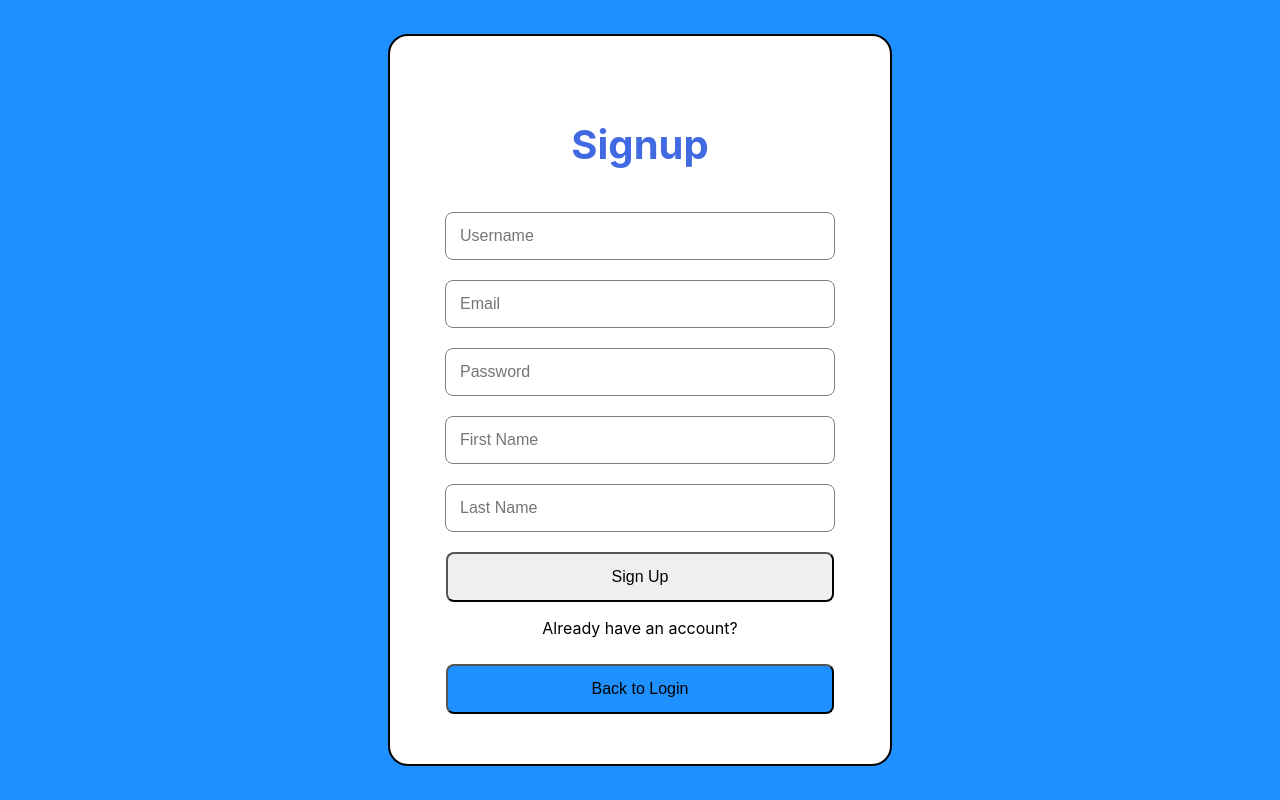
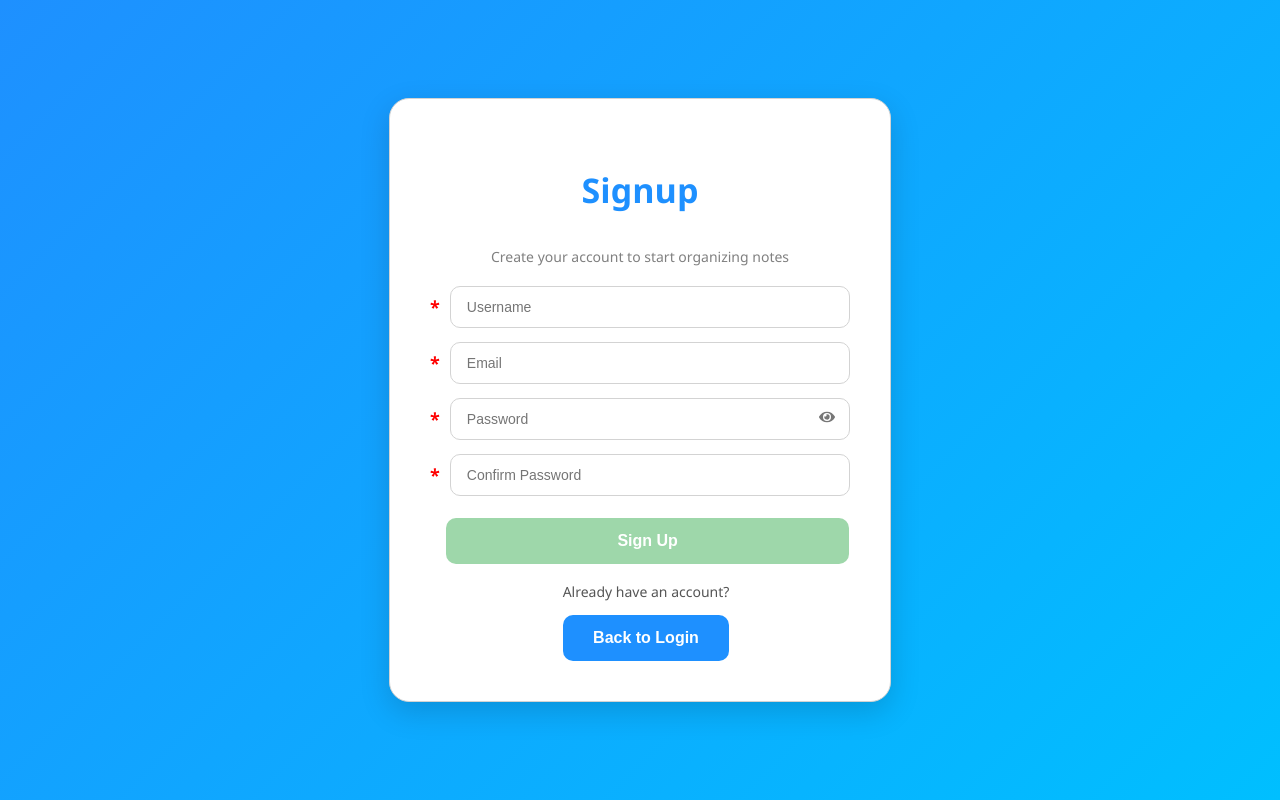
Before and after one commit to AvanoBerlingieri/Notes_App, a React (Create React App) app in the folder frontend/: page /signup in a window 1280 px wide. Built offline with nearby package versions, Linux system fonts and the light colour scheme; no server answers.

Commit message:
Refined signup page, changed background to a gradient, adjusted size and spacing of card and form, added asterisks to show what fields are required. Created password strength function to measure password strength, added labels to show users what is missing from password requirements

```diff
--- a/frontend/src/pages/Signup.js
+++ b/frontend/src/pages/Signup.js
@@ -1,6 +1,7 @@
 import {useState} from "react";
 import {signupUser} from "../apis/auth/Signup";
-import { Link, useNavigate } from "react-router-dom";
+import {Link, useNavigate} from "react-router-dom";
+import {FaEye, FaEyeSlash} from "react-icons/fa";
 import "./css/Signup.css";
 
 export default function Signup() {
@@ -9,41 +10,73 @@ export default function Signup() {
         username: "",
         email: "",
         password: "",
-        firstname:"",
-        lastname:""
+        confirmPassword: ""
     });
 
-    // nav hooks
     const navigate = useNavigate();
+    const [message, setMessage] = useState("");
+    const [showPassword, setShowPassword] = useState(false);
+    const [loading, setLoading] = useState(false);
 
-    // to set messages
-    const [message, setMessage] = useState("");
+    // Password strength
+    function getPasswordStrength(pass) {
+        let score = 0;
+        if (pass.length >= 8) score++;
+        if (/[0-9]/.test(pass)) score++;
+        if (/[!@#$%^&*(),.?":{}|<>]/.test(pass)) score++;
+        if (/[A-Z]/.test(pass)) score++;
 
-    //handle input change and update state
+        if (score <= 1) return {label: "Weak", class: "weak"};
+        if (score === 2 || score === 3) return {label: "Medium", class: "medium"};
+        return {label: "Strong", class: "strong"};
+    }
+
+    const passwordStrength = getPasswordStrength(form.password);
+    const passwordsMatch = form.password === form.confirmPassword;
+
+    // Handle input changes
     const handleChange = (e) => {
         setForm({...form, [e.target.name]: e.target.value});
         setMessage("");
     };
 
-    // handle form submission
+    const passwordRules = {
+        length: form.password.length >= 8,
+        number: /\d/.test(form.password),
+        special: /[!@#$%^&*(),.?":{}|<>]/.test(form.password)
+    };
+
+    // Handle form submission
     const handleSubmit = async (e) => {
         e.preventDefault();
+        setLoading(true);
 
-        // client side validation
+        const passwordRegex = /^(?=.*[0-9])(?=.*[!@#$%^&*(),.?":{}|<>]).{8,}$/;
+
         if (!form.username || !form.email || !form.password) {
-            setMessage("Please Fill In All Fields");
+            setMessage("Please Fill In All Required Fields");
             return;
         }
 
-        // api call to create new user
+        if (!passwordRegex.test(form.password)) {
+            setMessage(
+                "Password must be at least 8 characters, include a number and special character"
+            );
+            return;
+        }
+
+        if (!passwordsMatch) {
+            setMessage("Passwords do not match");
+            return;
+        }
+
         try {
             const res = await signupUser(form);
-
             setMessage(res.message);
             navigate("/");
-
         } catch (err) {
             setMessage(err.response?.data?.message || "Error signing up");
+            setLoading(false);
         }
     };
 
@@ -51,47 +84,102 @@ export default function Signup() {
         <div className="signup-container">
             <div className="signup-card">
                 <h2>Signup</h2>
+                <p className="signup-subtitle">Create your account to start organizing notes</p>
 
                 <form onSubmit={handleSubmit}>
+                    <div className="input-group">
+                        <span className="required">*</span>
                         <input
                             name="username"
                             placeholder="Username"
+                            value={form.username}
                             onChange={handleChange}
-                        required={true}
+                            required
                         />
+                    </div>
+
+                    <div className="input-group">
+                        <span className="required">*</span>
                         <input
                             name="email"
                             placeholder="Email"
                             type="email"
+                            value={form.email}
                             onChange={handleChange}
-                        required={true}
+                            required
                         />
+                    </div>
+
+                    <div className="input-group password-group">
+                        <span className="required">*</span>
+
                         <input
                             name="password"
                             placeholder="Password"
+                            type={showPassword ? "text" : "password"}
+                            onChange={handleChange}
+                            required
+                        />
+
+                        <span className="eye-icon"
+                              onClick={() => setShowPassword(!showPassword)}
+                        >{showPassword ? <FaEyeSlash/> : <FaEye/>}
+                        </span>
+
+                    </div>
+
+                    {form.password && (
+                        <div className="password-rules">
+                            <p className={passwordRules.length ? "valid" : "invalid"}>
+                                At least 8 characters
+                            </p>
+
+                            <p className={passwordRules.number ? "valid" : "invalid"}>
+                                At least 1 number
+                            </p>
+
+                            <p className={passwordRules.special ? "valid" : "invalid"}>
+                                At least 1 special character
+                            </p>
+                        </div>
+                    )}
+
+                    {form.password && (
+                        <div className="password-strength">
+                            <div className={`strength-bar ${passwordStrength.class}`}></div>
+                            <span>{passwordStrength.label}</span>
+                        </div>
+                    )}
+
+                    <div className="input-group">
+                        <span className="required">*</span>
+                        <input
+                            name="confirmPassword"
+                            placeholder="Confirm Password"
                             type="password"
+                            value={form.confirmPassword}
                             onChange={handleChange}
-                        required={true}
+                            required
                         />
-                    <input
-                        name="firstname"
-                        placeholder="First Name"
-                        onChange={handleChange}
-                        required={false}
-                    />
-                    <input
-                        name="lastname"
-                        placeholder="Last Name"
-                        onChange={handleChange}
-                        required={false}
-                    />
-                    <button className={"signupBtn"} type="submit">Sign Up</button>
+                    </div>
+
+                    {!passwordsMatch && form.confirmPassword && (
+                        <p className="password-error">Passwords do not match</p>
+                    )}
+
+                    <button className="signupBtn"
+                            type="submit"
+                            disabled={loading || !form.password || !passwordsMatch}
+                    >
+                        {loading ? "Creating Account..." : "Sign Up"}
+                    </button>
+
                 </form>
 
                 <div className="login-link">
                     <p>Already have an account?</p>
                     <Link to="/">
-                        <button className={"backBtn"}>Back to Login</button>
+                        <button className="backBtn">Back to Login</button>
                     </Link>
                 </div>
 
--- a/frontend/src/pages/css/Signup.css
+++ b/frontend/src/pages/css/Signup.css
@@ -3,56 +3,191 @@
     justify-content: center;
     align-items: center;
     min-height: 100vh;
-    background-color: dodgerblue;
+    padding: 0 20px;
+    background: linear-gradient(135deg, #1e90ff, #00bfff);
+    font-family: 'Segoe UI', Tahoma, Geneva, Verdana, sans-serif;
 }
 
 .signup-card {
-    justify-content: center;
-    padding: 50px;
+    padding: 40px 40px;
     border-radius: 20px;
-    border: 2px solid;
-    width: 400px;
-    text-align: center;
-    background-color: white;
+    border: 1px solid lightgray;
+    width: 420px;
+    max-width: 95%;
+    background-color: #fff;
+    box-shadow: 0 10px 30px rgba(0,0,0,0.15);
+    display: flex;
+    flex-direction: column;
+    align-items: center;
 }
 
 .signup-card h2 {
-    font-size: 40px;
-    color: royalblue;
+    font-size: 34px;
+    color: dodgerblue;
+    margin-bottom: 20px;
 }
 
-.signup-card input {
-    width: 90%;
-    padding: 14px;
-    margin: 10px 0;
-    border-radius: 8px;
-    border: 1px solid grey;
-    font-size: 16px;
+.signup-subtitle {
+    font-size: 14px;
+    color: grey;
+    margin-bottom: 20px;
 }
 
-.signup-card button {
-    width: 97%;
-    padding: 14px;
-    margin-top: 10px;
-    border-radius: 8px;
-    font-size: 16px;
-    cursor: pointer;
-    transition: all 0.3s ease;
+.signup-card form {
+    width: 100%;
 }
 
-.signup-card .signupBtn:hover
-{
-    background: darkgreen !important;
+/* INPUT FIELDS */
+.input-group {
+    display: flex;
+    align-items: center;
+    gap: 10px;
+    margin-bottom: 14px;
 }
 
-.signup-card .message {
-    color: red;
+.input-group input {
+    flex: 1;
+    padding: 12px 16px;
+    border-radius: 10px;
+    border: 1px solid lightgrey;
+    font-size: 14px;
+    outline: none;
+    transition: border 0.2s ease, box-shadow 0.2s ease;
 }
 
-.signup-card .backBtn {
-    background-color: dodgerblue !important;
+.input-group input:focus {
+    border-color: #1e90ff;
+    box-shadow: 0 0 5px rgba(30,144,255,0.25);
 }
 
-.signup-card .backBtn:hover {
-    background: blue !important;
+.required {
+    color: red;
+    font-weight: bold;
+    font-size: 18px;
 }
+
+/* PASSWORD STRENGTH */
+.password-strength {
+    width: 95%;
+    padding-left: 20px;
+    display: flex;
+    align-items: center;
+    gap: 10px;
+}
+
+.strength-bar {
+    flex: 1;
+    height: 6px;
+    border-radius: 4px;
+    background-color: #eee;
+}
+
+.strength-bar.weak {
+    background-color: #ff4d4f;
+}
+
+.strength-bar.medium {
+    background-color: #faad14;
+}
+
+.strength-bar.strong {
+    background-color: #52c41a;
+}
+
+.password-strength span {
+    font-size: 12px;
+    font-weight: 500;
+}
+
+.password-rules p {
+    font-size: 12px;
+    color: #777;
+    margin: 2px 0;
+}
+
+.password-rules .invalid {
+    color: red;
+    padding-left: 20px;
+}
+.password-rules .valid {
+    color: #28a745;
+    padding-left: 20px;
+}
+
+.password-error {
+    color: red;
+    font-size: 14px;
+    text-align: center;
+    margin-bottom: 8px;
+}
+
+/* PASSWORD VISIBILITY*/
+.password-group {
+    position: relative;
+}
+
+.eye-icon {
+    position: absolute;
+    right: 15px;
+    cursor: pointer;
+    color: #777;
+}
+
+/* BUTTONS */
+.signup-card button {
+    width: 100%;
+    padding: 14px;
+    border-radius: 10px;
+    font-size: 16px;
+    font-weight: bold;
+    cursor: pointer;
+    border: none;
+    transition: all 0.25s ease;
+}
+
+.signupBtn {
+    background-color: #28a745;
+    color: white;
+    margin-top: 8px;
+    margin-left: 16px;
+    width: 96%!important;
+}
+
+.signupBtn:hover:enabled {
+    background-color: #218838;
+}
+
+.signupBtn:disabled {
+    background-color: #9ed7aa;
+    cursor: not-allowed;
+}
+
+.backBtn {
+    background-color: #1e90ff;
+    color: white;
+    margin-top: 10px;
+}
+
+.backBtn:hover {
+    background-color: #187bcd;
+}
+
+/* LOGIN */
+.login-link {
+    margin-top: 4px;
+    font-size: 14px;
+    color: #555;
+    margin-left: 12px;
+}
+
+.login-link p {
+    margin-bottom: 4px;
+}
+
+/* ERROR MESSAGE */
+.message {
+    color: #ff4d4f;
+    margin-top: 12px;
+    font-size: 14px;
+    margin-left: 14px;
+}
```
Lines whose indentation alone changed are shown as unchanged.
